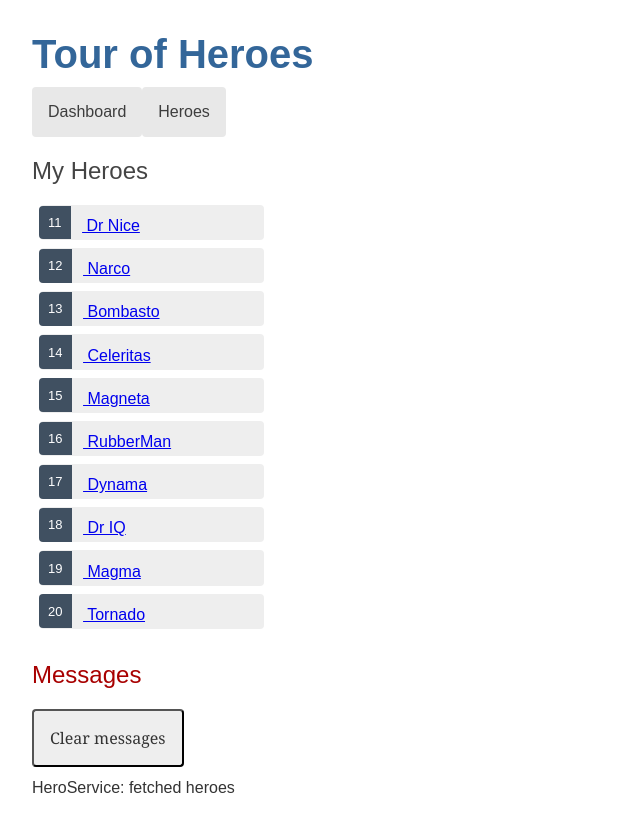
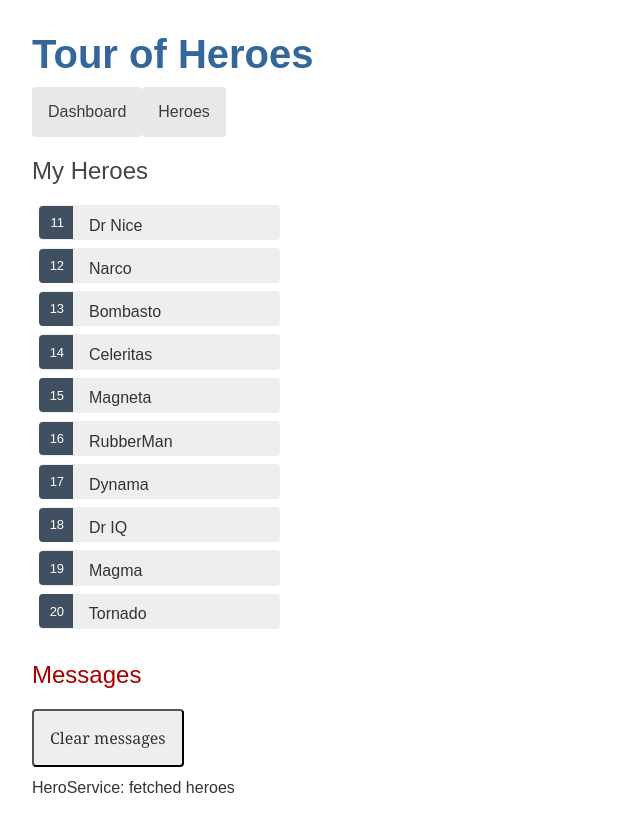
Before and after one commit to sirawit-suk/Angular-Tutorial, an Angular app: page /heroes in a window 1280 px wide. Shown: the whole page, without its empty margins (0-640 px from the left). Built offline with nearby package versions, Linux system fonts and the light colour scheme.

Commit message:
navigation v.2.0

```diff
--- a/src/app/hero-detail/hero-detail.component.css
+++ b/src/app/hero-detail/hero-detail.component.css
@@ -0,0 +1,24 @@
+/* HeroDetailComponent's private CSS styles */
+label {
+    color: #435960;
+    font-weight: bold;
+  }
+  input {
+    font-size: 1em;
+    padding: .5rem;
+  }
+  button {
+    margin-top: 20px;
+    background-color: #eee;
+    padding: 1rem;
+    border-radius: 4px;
+    font-size: 1rem;
+  }
+  button:hover {
+    background-color: #cfd8dc;
+  }
+  button:disabled {
+    background-color: #eee;
+    color: #ccc;
+    cursor: auto;
+  }
--- a/src/app/hero-detail/hero-detail.component.html
+++ b/src/app/hero-detail/hero-detail.component.html
@@ -8,3 +8,5 @@
         <!-- ngModel is Angular's Two-way data binding Syntax-->
     </div>
 </div>
+
+<button (click)="goBack()">go back</button>
--- a/src/app/hero-detail/hero-detail.component.ts
+++ b/src/app/hero-detail/hero-detail.component.ts
@@ -1,5 +1,10 @@
 import { Component, OnInit, Input } from '@angular/core';
 import { Hero } from '../hero'
+
+import { ActivatedRoute } from '@angular/router';
+import { Location } from '@angular/common';
+
+import { HeroService } from '../hero.service';
 
 @Component({
   selector: 'app-hero-detail',
@@ -10,9 +15,24 @@ export class HeroDetailComponent implements OnInit {
 
   @Input() hero?: Hero;
 
-  constructor() { }
+  constructor(
+    private route: ActivatedRoute,
+    private heroService: HeroService,
+    private location: Location
+  ) { }
 
   ngOnInit(): void {
+    this.getHero()
+  }
+
+  getHero(): void {
+    const id = Number(this.route.snapshot.paramMap.get('id'));
+    this.heroService.getHero(id)
+      .subscribe(hero => this.hero = hero);
+  }
+
+  goBack(): void {
+    this.location.back();
   }
 
 }
--- a/src/app/hero.service.ts
+++ b/src/app/hero.service.ts
@@ -16,4 +16,13 @@ export class HeroService {
     this.messageService.add('HeroService: fetched heroes');
     return heroes;
   }
+
+  getHero(id: number): Observable<Hero> { //return with Observable<Hero>
+    // For now, assume that a hero with the specified 'id' always exists.
+    // Error handling will be added in the next step of the tutorial.
+
+    const hero = HEROES.find(h => h.id === id)!; // why it need '!'
+    this.messageService.add(`HeroService: fetched hero id=${id}`);
+    return of(hero); // make Observable
+  }
 }
--- a/src/app/heroes/heroes.component.css
+++ b/src/app/heroes/heroes.component.css
@@ -1,42 +1,39 @@
 /* HeroesComponent's private CSS styles */
-
 .heroes {
   margin: 0 0 2em 0;
   list-style-type: none;
   padding: 0;
   width: 15em;
 }
-
 .heroes li {
+  position: relative;
   cursor: pointer;
-  position: relative;
-  left: 0;
-  background-color: #eee;
-  margin: 0.5em;
-  padding: 0.3em 0;
-  height: 1.6em;
-  border-radius: 4px;
 }
 
 .heroes li:hover {
+  left: .1em;
+}
+
+.heroes a {
+  color: #333;
+  text-decoration: none;
+  background-color: #EEE;
+  margin: .5em;
+  padding: .3em 0;
+  height: 1.6em;
+  border-radius: 4px;
+  display: block;
+  width: 100%;
+}
+
+.heroes a:hover {
   color: #2c3a41;
   background-color: #e6e6e6;
-  left: 0.1em;
 }
 
-.heroes li.selected {
-  background-color: black;
-  color: white;
-}
-
-.heroes li.selected:hover {
-  background-color: #505050;
-  color: white;
-}
-
-.heroes li.selected:active {
-  background-color: black;
-  color: white;
+.heroes a:active {
+  background-color: #525252;
+  color: #fafafa;
 }
 
 .heroes .badge {
@@ -44,16 +41,14 @@
   font-size: small;
   color: white;
   padding: 0.8em 0.7em 0 0.7em;
-  background-color: #405061;
+  background-color:#405061;
   line-height: 1em;
   position: relative;
   left: -1px;
   top: -4px;
   height: 1.8em;
-  margin-right: 0.8em;
+  min-width: 16px;
+  text-align: right;
+  margin-right: .8em;
   border-radius: 4px 0 0 4px;
 }
-
-input {
-  padding: 0.5rem;
-}
--- a/src/app/heroes/heroes.component.html
+++ b/src/app/heroes/heroes.component.html
@@ -1,6 +1,6 @@
 <h2>My Heroes</h2>
 <ul class="heroes">
-  <li *ngFor="let hero of heroes" (click)="onSelect(hero)" [class.selected]="hero === selectedHero">
+  <li *ngFor="let hero of heroes" >  <!-- (click)="onSelect(hero)" [class.selected]="hero === selectedHero" -->
     <a routerLink="/detail/{{hero.id}}">
       <span class="badge">{{ hero.id }}</span> {{ hero.name }}
     </a>
--- a/src/app/heroes/heroes.component.ts
+++ b/src/app/heroes/heroes.component.ts
@@ -16,18 +16,18 @@ export class HeroesComponent implements OnInit {
   // }
 
   heroes: Hero[] = [];
-  selectedHero?: Hero;
+  // selectedHero?: Hero;
 
-  constructor(private heroService: HeroService, private messageService:MessageService) { }
+  constructor(private heroService: HeroService) { } //private messageService:MessageService
 
   ngOnInit(): void {
     this.getHeroes(); // this class.getHerores
   }
 
-  onSelect(hero: Hero): void {
-    this.selectedHero = hero;
-    this.messageService.add(`HeroesComponent: Selected hero id=${hero.id}`)
-  }
+  // onSelect(hero: Hero): void {
+  //   this.selectedHero = hero;
+  //   this.messageService.add(`HeroesComponent: Selected hero id=${hero.id}`)
+  // }
 
   getHeroes(): void {
     // this.heroes = this.heroService.getHeroes(); // get heroes from service into this.heroes variable
```
Also changed, not shown: src/app/app.component.css (indentation only), src/app/dashboard/dashboard.component.css (indentation only).
